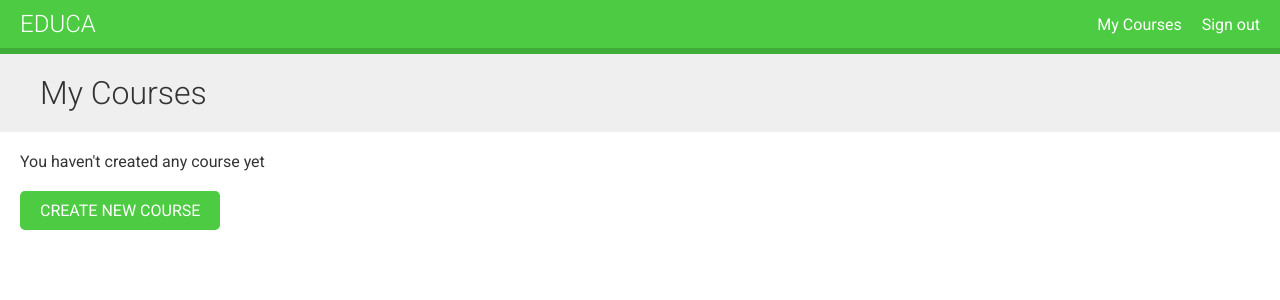
After one commit to meenphilip/educa, a Django app: page /course/mine/ in a window 1280 px wide. The commit adds this page. Shown: the top 300 px of the page. Run offline with Django 5.2, Linux system fonts and the light colour scheme; the visitor is signed in with stand-in values (Sample User, id 1); data that the repository does not hold is empty.

Commit message:
Restricting access to class-based views

```diff
--- /dev/null
+++ b/courses/templates/courses/manage/course/list.html
@@ -0,0 +1,27 @@
+{% extends "base.html" %}
+
+{% load static %}
+
+{% block title %} My Courses {% endblock  %}
+
+{% block content %}
+
+  <h1>My Courses</h1>
+  <div class="module">
+    {% for course in object_list %}
+      <div class="course-info">
+        <h3>{{course.title}}</h3>
+        <p>
+          <a href="{% url 'course_edit' course.id %}">Edit</a>
+          <a href="{% url 'course_delete' course.id %}">Delete</a>
+        </p>
+      </div>
+      {%empty%}
+        <p>You haven't created any course yet</p>
+    {% endfor %}
+      <p>
+       <a href="{% url 'course_create' %}" class="button">Create new course</a>
+      </p>
+  </div>
+
+{% endblock  %}
--- a/courses/urls.py
+++ b/courses/urls.py
@@ -1,3 +1,10 @@
 from django.urls import path
+from . import views
 
-urlpatterns = []
+
+urlpatterns = [
+    path("mine/", views.ManageCourseListView.as_view(), name="manage_course_list"),
+    path("create/", views.CourseCreateView.as_view(), name="course_create"),
+    path("<pk>/edit/", views.CourseUpdateView.as_view(), name="course_edit"),
+    path("<pk>/delete/", views.CourseDeleteView.as_view(), name="course_delete"),
+]
--- a/courses/views.py
+++ b/courses/views.py
@@ -1,6 +1,7 @@
 from django.shortcuts import render
 from django.views.generic.list import ListView
 from django.views.generic.edit import CreateView, UpdateView, DeleteView
+from django.contrib.auth.mixins import LoginRequiredMixin, PermissionRequiredMixin
 from django.urls import reverse_lazy
 from .models import Course
 
@@ -28,7 +29,7 @@ class OwnerEditMixin:
         return super().form_valid(form)
 
 
-class OwnerCourseMixin(OwnerMixin):
+class OwnerCourseMixin(OwnerMixin, LoginRequiredMixin, PermissionRequiredMixin):
     model = Course
     fields = ["subject", "title", "slug", "overview"]
     success_url = reverse_lazy("manage_course_list")
@@ -40,15 +41,17 @@ class OwnerCourseEditMixin(OwnerCourseMixin, OwnerEditMixin):
 
 class ManageCourseListView(OwnerCourseMixin, ListView):
     template_name = "courses/manage/course/list.html"
+    permission_required = "courses.view_course"
 
 
 class CourseCreateView(OwnerCourseEditMixin, CreateView):
-    pass
+    permission_required = "courses.add_course"
 
 
 class CourseUpdateView(OwnerCourseEditMixin, UpdateView):
-    pass
+    permission_required = "courses.change_course"
 
 
 class CourseDeleteView(OwnerCourseMixin, DeleteView):
     template_name = "courses/manage/course/delete.html"
+    permission_required = "courses.delete_course"
--- a/educa/urls.py
+++ b/educa/urls.py
@@ -23,9 +23,13 @@ from django.contrib.auth import views as auth_views
 
 urlpatterns = [
     path("accounts/login/", auth_views.LoginView.as_view(), name="login"),
-    path("accounts/logout/", auth_views.LogoutView.as_view(), name="logout"),
+    path(
+        "accounts/logout/",
+        auth_views.LogoutView.as_view(template_name="registration/logged_out.html"),
+        name="logout",
+    ),
     path("admin/", admin.site.urls),
-    path("", include("courses.urls")),
+    path("course/", include("courses.urls")),
     path("__debug__/", include("debug_toolbar.urls")),
 ]
 
--- a/static/css/style.css
+++ b/static/css/style.css
@@ -52,7 +52,7 @@ h1 {
   float: left;
 }
 
-#header {
+/* #header {
   background: #4dcc43;
   overflow: auto;
   padding: 10px 20px;
@@ -78,6 +78,46 @@ h1 {
   float: right;
   margin: 0;
   padding: 0;
+} */
+
+#header {
+  background: #4dcc43;
+  display: flex;
+  align-items: center;
+  justify-content: space-between;
+  padding: 10px 20px;
+  border-bottom: 6px solid #3fad37;
+}
+
+#header .logo {
+  text-decoration: none;
+  font-family: "Roboto", sans-serif;
+  font-weight: 300;
+  text-transform: uppercase;
+  font-size: 24px;
+  color: #fff;
+}
+
+#header a {
+  color: #fff;
+  text-decoration: none;
+}
+
+#header .menu {
+  list-style: none;
+  display: flex;
+  align-items: center;
+  gap: 20px;
+  margin: 0;
+  padding: 0;
+}
+
+#header .menu li {
+  display: inline-block;
+}
+
+#header .menu a {
+  color: #fff;
 }
 
 .contents {
--- a/templates/base.html
+++ b/templates/base.html
@@ -12,6 +12,7 @@
       <a href="/" class="logo">Educa</a>
       <ul class="menu">
         {% if request.user.is_authenticated %}
+        <li><a href="{% url 'manage_course_list' %}">My Courses</a></li>
         <li><a href="{% url 'logout' %}">Sign out</a></li>
         {% else %}
         <li><a href="{% url 'login' %}">Sign in</a></li>
```
Also changed, not shown: courses/templates/courses/manage/course/delete.html (added, +16 -0 lines), courses/templates/courses/manage/course/form.html (added, +29 -0 lines).
